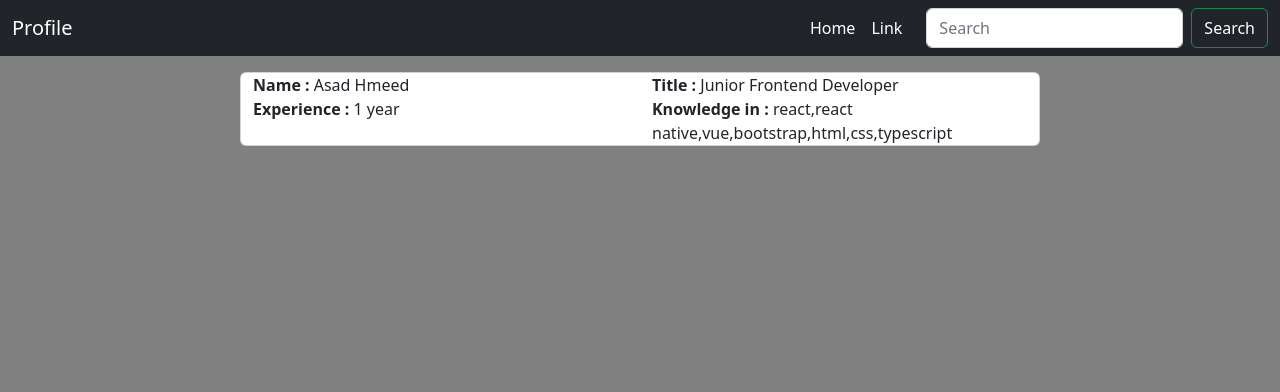
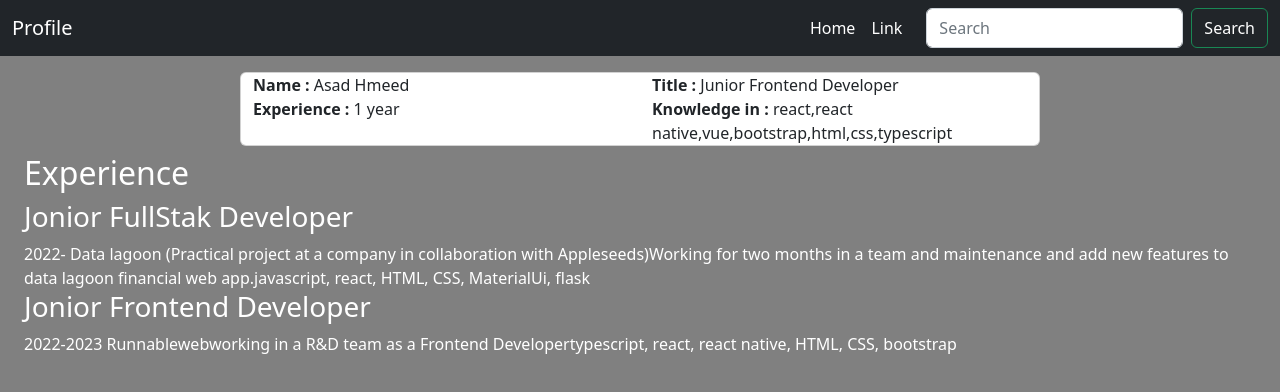
Before and after one commit to asadhmeed2/asadNx, a React (Vite) app in the folder packages/new-react-app/: page /Home in a window 1280 px wide. Shown: the top 392 px of the page. Built offline with nearby package versions, Linux system fonts and the light colour scheme.

Commit message:
add expCard

```diff
--- /dev/null
+++ b/packages/new-react-app/src/modules/components/ExpCard/ExpCard.tsx
@@ -0,0 +1,26 @@
+import React from 'react'
+
+const demoData =[{id:1,title:'Jonior FullStak Developer', subTitle:'2022- Data lagoon (Practical project at a company in collaboration with Appleseeds)',
+description:'Working for two months in a team and maintenance and add new features to data lagoon financial web app.',
+technolgies: ["javascript", "react" , "HTML", "CSS", "MaterialUi" ,'flask']},
+{id:1,title:'Jonior Frontend Developer', subTitle:'2022-2023 Runnableweb',
+description:'working in a R&D team as a Frontend Developer',
+technolgies: ["typescript", "react" ,"react native", "HTML", "CSS", "bootstrap"]}]
+
+export const ExpCard = () => {
+  return (
+    <div className='text-white'>
+        <h2>Experience</h2>
+        <div className='mt-1'>
+       {demoData.map(item =>{
+           return <div >
+            <h3>{item.title}</h3>
+            <span>{item.subTitle}</span>
+            <span>{item.description}</span>
+            <span>{item.technolgies.join(', ')}</span>
+        </div>
+       })}
+       </div>
+    </div>
+  )
+}
--- /dev/null
+++ b/packages/new-react-app/src/modules/components/ExpCard/index.ts
@@ -0,0 +1 @@
+export * from './ExpCard'
--- a/packages/new-react-app/src/modules/components/index.ts
+++ b/packages/new-react-app/src/modules/components/index.ts
@@ -1 +1,2 @@
-export * from './UserCard'
+export * from './InfoCard'
+export * from './ExpCard'
--- a/packages/new-react-app/src/modules/home/Home.tsx
+++ b/packages/new-react-app/src/modules/home/Home.tsx
@@ -1,6 +1,6 @@
 import React from 'react'
 import { Layout } from '../../shared/layout'
-import { InfoCard } from '../components'
+import { ExpCard, InfoCard } from '../components'
 
 import styles from './Home.module.scss'
 
@@ -8,6 +8,9 @@ export const Home = () => {
     return (
         <Layout>
             <InfoCard/>
+            <div className="mt-2 px-4 ">
+            <ExpCard/>
+            </div>
         </Layout>
     )
 }
```
Also changed, not shown: packages/new-react-app/src/modules/components/InfoCard/InfoCard.module.scss (renamed from packages/new-react-app/src/modules/components/UserCard/InfoCard.module.scss), packages/new-react-app/src/modules/components/InfoCard/InfoCard.tsx (renamed from packages/new-react-app/src/modules/components/UserCard/InfoCard.tsx), packages/new-react-app/src/modules/components/InfoCard/index.ts (renamed from packages/new-react-app/src/modules/components/UserCard/index.ts).
